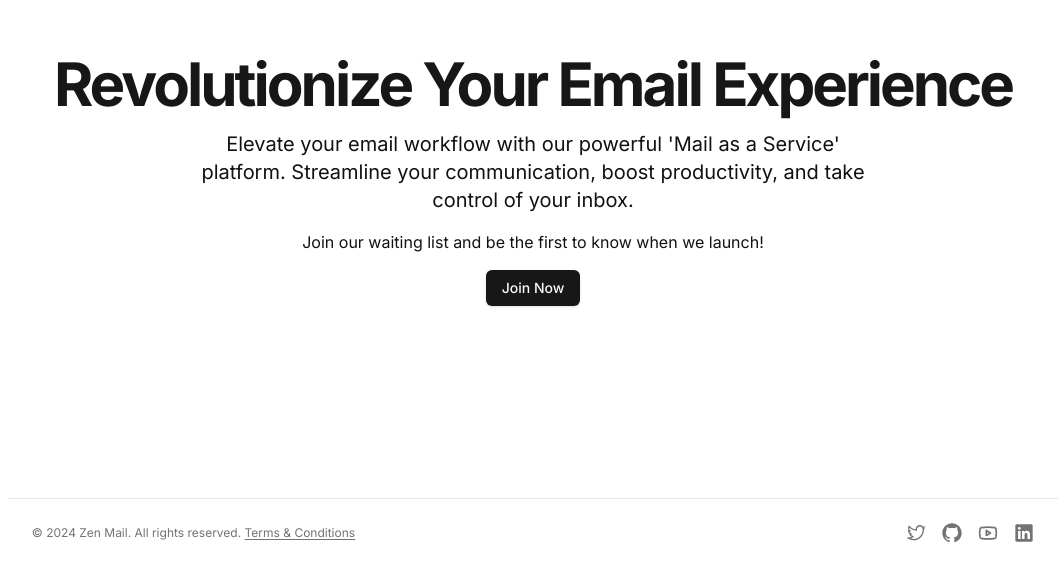
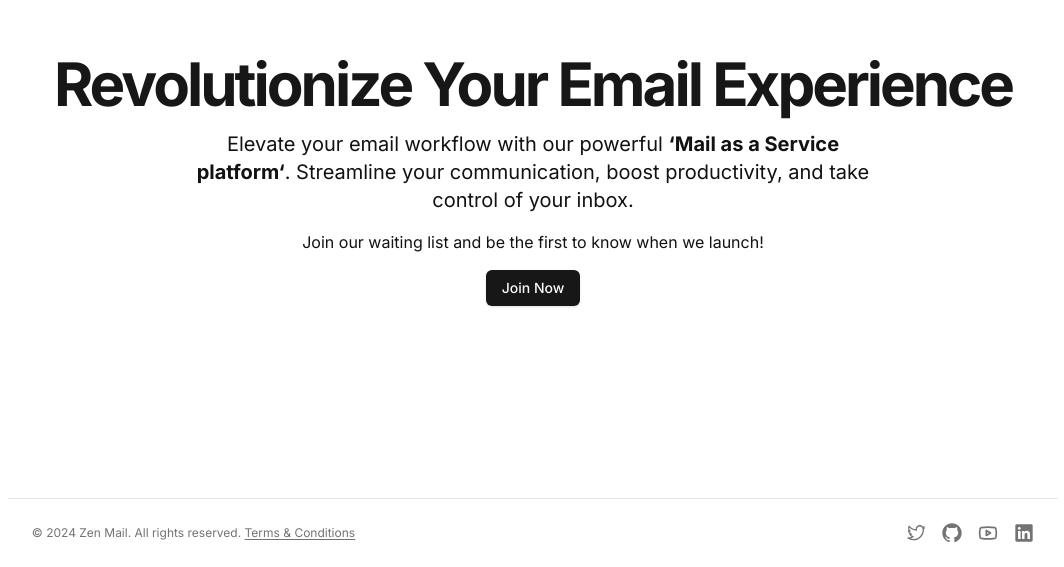
Before and after one commit to javeed-syed/zenmail, a Next.js app: page / in a window 1280 px wide. Shown: the part 2436-3003 px from the top of the page, without its empty margins (107-1171 px from the left). Built offline with nearby package versions, Linux system fonts and the light colour scheme.

Commit message:
# fix build error : &lsquo;

```diff
--- a/pages/WaitingListSection.tsx
+++ b/pages/WaitingListSection.tsx
@@ -16,7 +16,7 @@ function WaitingListSection() {
                 Revolutionize Your Email Experience
               </h1>
               <p className="max-w-[700px] mx-auto text-lg md:text-xl text-[var(--subtitle)]">
-                Elevate your email workflow with our powerful 'Mail as a Service' platform. Streamline your
+                Elevate your email workflow with our powerful <strong>&lsquo;Mail as a Service platform&lsquo;</strong>. Streamline your
                 communication, boost productivity, and take control of your inbox.
                 </p>
                 <p className="text-[var(--subtitle)]"> Join our waiting list and be the first to know when we launch!</p>
```
